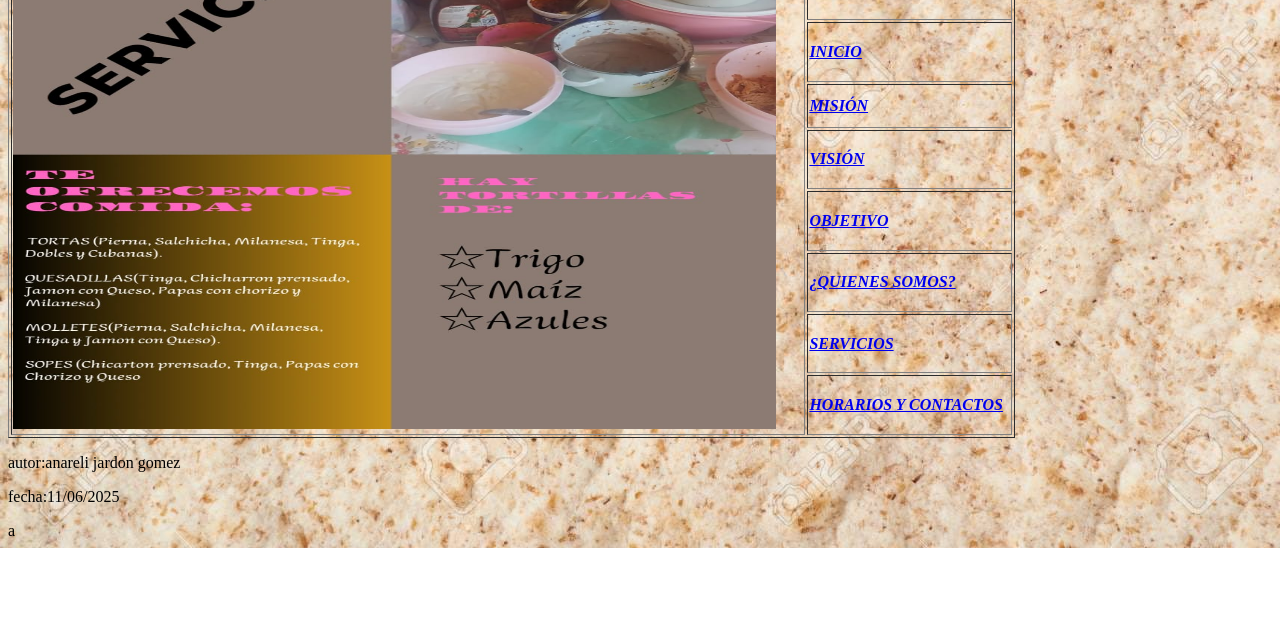
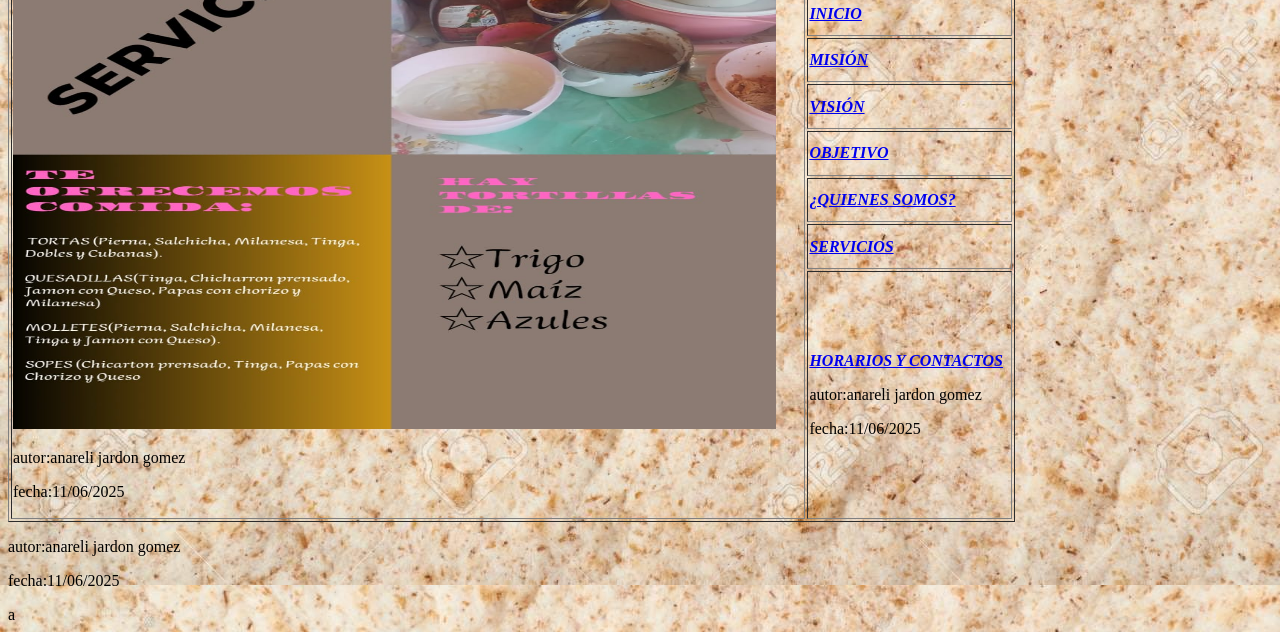
Before and after one commit to anareli0612/sala, a plain HTML site: page SEERVICIOOS.html in a window 1280 px wide. Shown: the part 380-1012 px from the top of the page. Before the commit the page ends 928 px from the top, so only its background shows below. Drawn offline with Linux system fonts and the light colour scheme.

Commit message:
Add files via upload

```diff
--- a/SEERVICIOOS.html
+++ b/SEERVICIOOS.html
@@ -15,7 +15,9 @@ body {
 <table width="1007" height="377" border="1">
   <tbody>
     <tr>
-      <td colspan="6" rowspan="8"><img src="SERVICIOS.jpeg" width="763" height="531" alt=""/></td>
+      <td colspan="6" rowspan="8"><img src="SERVICIOS.jpeg" width="763" height="531" alt=""/>
+        <p>autor:anareli jardon gomez</p>
+      <p>fecha:11/06/2025</p></td>
       <td><strong style="color: #1F02B0; font-size: 36px;">MENÚ</strong></td>
     </tr>
     <tr>
@@ -37,7 +39,9 @@ body {
       <td><em><strong><a href="SERVICIOS.html">SERVICIOS</a></strong></em></td>
     </tr>
     <tr>
-      <td><em><strong><a href="HORARIOS Y CONTACTOS.html">HORARIOS Y CONTACTOS</a></strong></em></td>
+      <td><p><em><strong><a href="HORARIOS Y CONTACTOS.html">HORARIOS Y CONTACTOS</a></strong></em></p>
+      <p>autor:anareli jardon gomez</p>
+      <p>fecha:11/06/2025</p></td>
     </tr>
   </tbody>
 </table>
```
